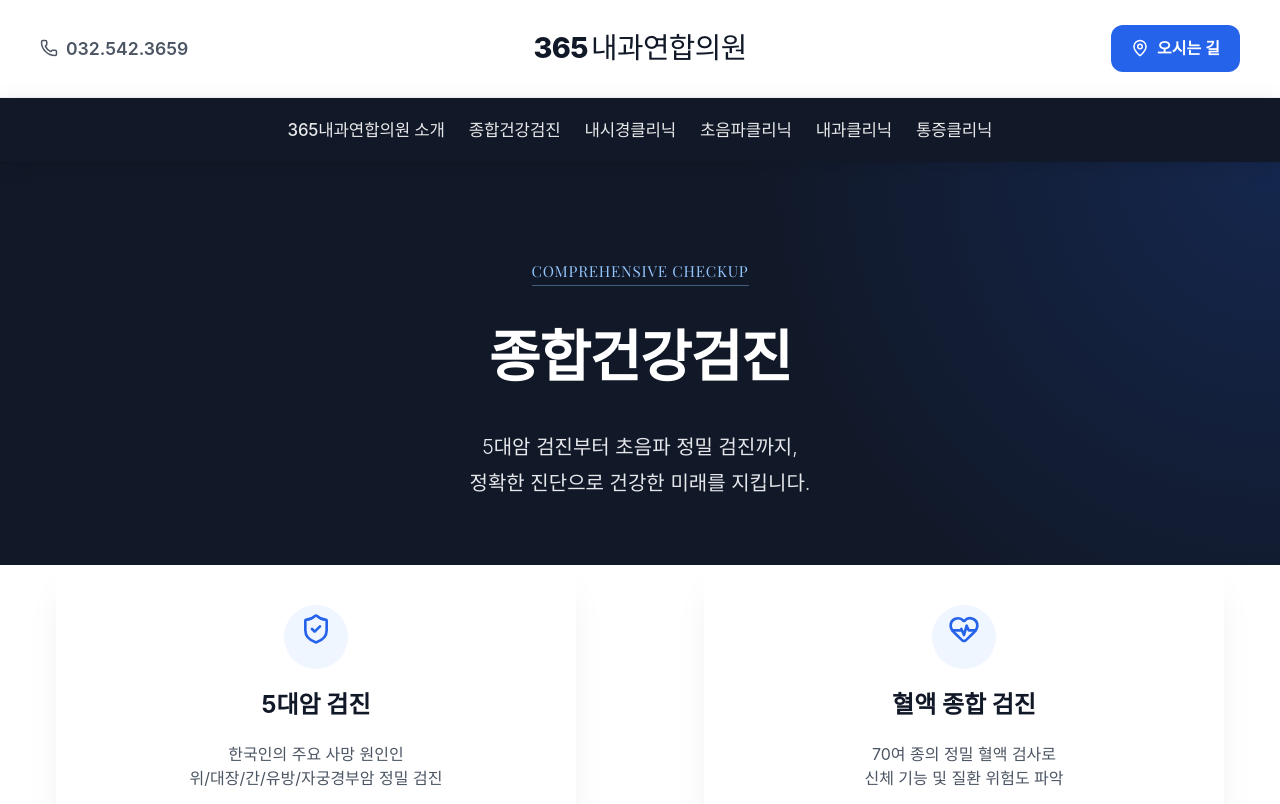
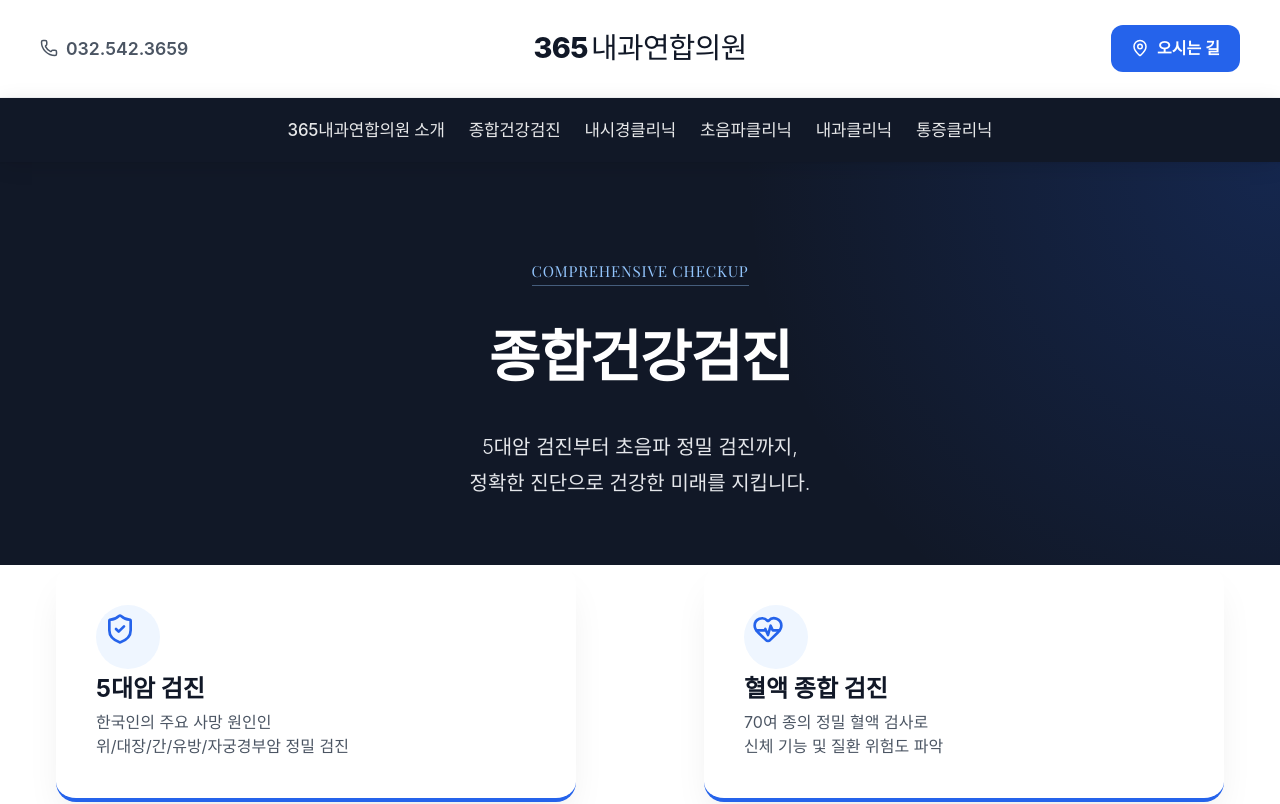
Before and after one commit to bnam1321-bit/365-clinic-web, a Next.js app: page /checkup in a window 1280 px wide. Shown: the top 804 px of the page. Built offline with nearby package versions, Linux system fonts and the light colour scheme; a web font is replaced by a local one.

Commit message:
Increase internal text spacing for doctor bios and checkup cards

```diff
--- a/src/app/about/page.module.css
+++ b/src/app/about/page.module.css
@@ -213,7 +213,8 @@
     list-style: none;
     display: flex;
     flex-direction: column;
-    gap: 0.5rem;
+    gap: 1.2rem;
+    /* Significantly increased gap between list items */
 }
 
 .doctorBio li {
@@ -221,6 +222,8 @@
     color: var(--color-text-secondary);
     position: relative;
     padding-left: 1rem;
+    line-height: 1.6;
+    /* Improved readability */
 }
 
 .doctorBio li::before {
--- a/src/app/checkup/page.module.css
+++ b/src/app/checkup/page.module.css
@@ -69,11 +69,10 @@
     padding: 2.5rem;
     border-radius: var(--radius-lg);
     box-shadow: var(--shadow-lg);
-    text-align: center;
-    display: flex;
     flex-direction: column;
     align-items: center;
-    gap: 1rem;
+    gap: 2rem;
+    /* Increased internal spacing */
     border-bottom: 4px solid var(--color-secondary);
 }
 
```
